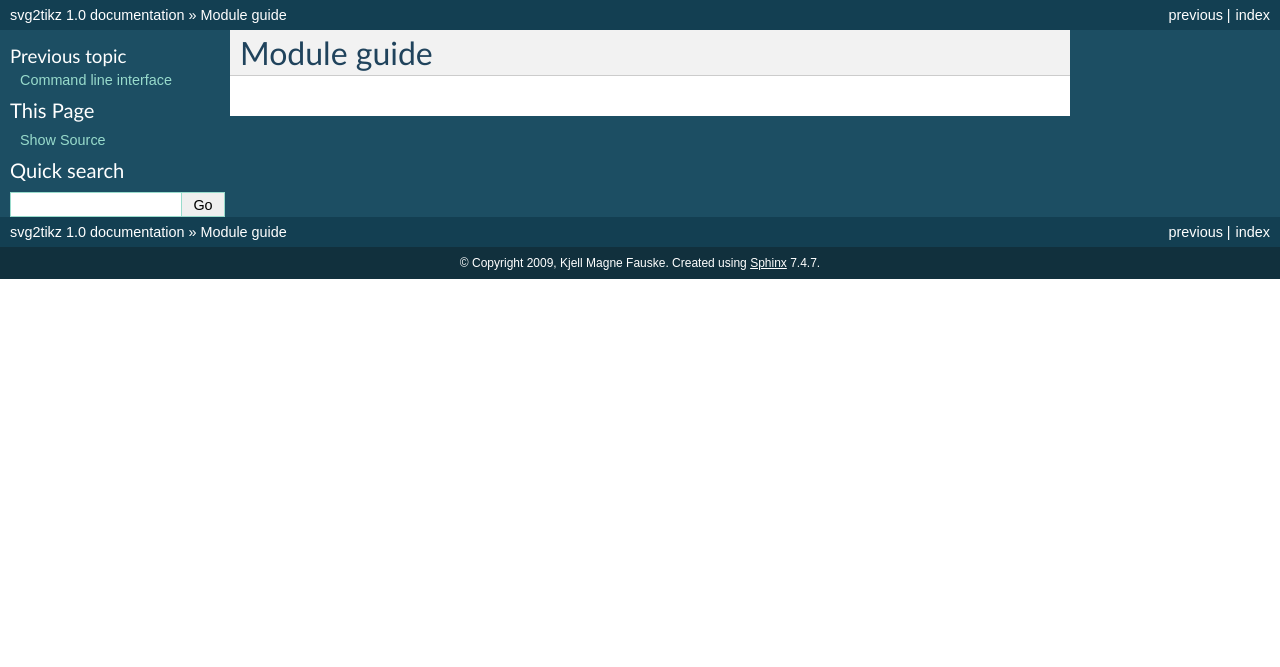
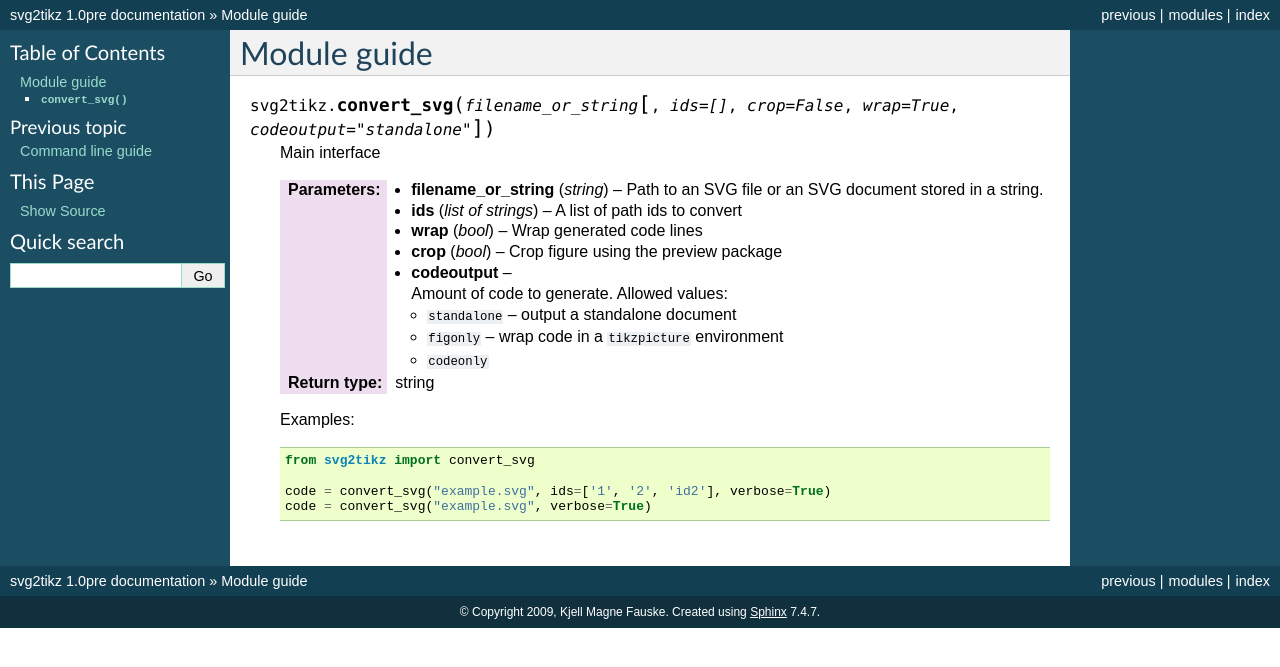
Before and after one commit to xyz2tex/svg2tikz, a Sphinx documentation site: the page built from doc/moduleguide.rst, in a window 1280 px wide. Shown: the top 667 px of the page. Built offline with Sphinx 7.4.7, drawn with Linux system fonts in a browser that asks for light colours; formulas are drawn with MathJax 3.

Commit message:
Minor documentation updates

```diff
--- a/doc/cmdlineguide.rst
+++ b/doc/cmdlineguide.rst
@@ -1,2 +1,2 @@
-Command line interface
-======================
+Command line guide
+==================
--- a/doc/conf.py
+++ b/doc/conf.py
@@ -45,9 +45,9 @@ copyright = u'2009, Kjell Magne Fauske'
 # built documents.
 #
 # The short X.Y version.
-version = '1.0'
+version = '1.0pre'
 # The full version, including alpha/beta/rc tags.
-release = '1.0'
+release = '1.0pre'
 
 # The language for content autogenerated by Sphinx. Refer to documentation
 # for a list of supported languages.
--- a/doc/moduleguide.rst
+++ b/doc/moduleguide.rst
@@ -1,2 +1,32 @@
 Module guide
 ============
+
+.. module:: svg2tikz
+   :synopsis: Interface to the SVG to TikZ converter
+
+.. function:: convert_svg(filename_or_string[, ids=[], crop=False, wrap=True, codeoutput="standalone"])
+
+   Main interface
+
+   :param filename_or_string: Path to an SVG file or an SVG document stored in a string.
+   :type filename_or_string: string
+   :param ids: A list of path ids to convert
+   :type ids: list of strings
+   :param wrap: Wrap generated code lines
+   :type wrap: bool
+   :param crop: Crop figure using the preview package
+   :type crop: bool
+   :param codeoutput: Amount of code to generate. Allowed values:
+
+        - ``standalone`` -- output a standalone document
+        - ``figonly`` -- wrap code in a ``tikzpicture`` environment
+        - ``codeonly``
+
+   :rtype: string
+
+   Examples::
+
+        from svg2tikz import convert_svg
+
+        code = convert_svg("example.svg", ids=['1', '2', 'id2'], verbose=True)
+        code = convert_svg("example.svg", verbose=True)
```
Also changed, not shown: doc/index.rst (+8 -3 lines), doc/install.rst (+20 -5 lines).
